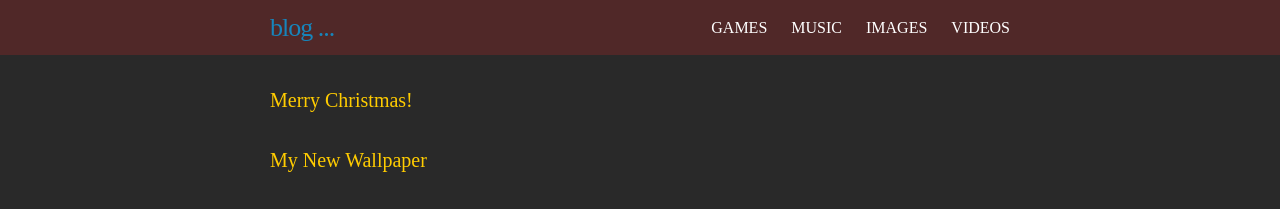
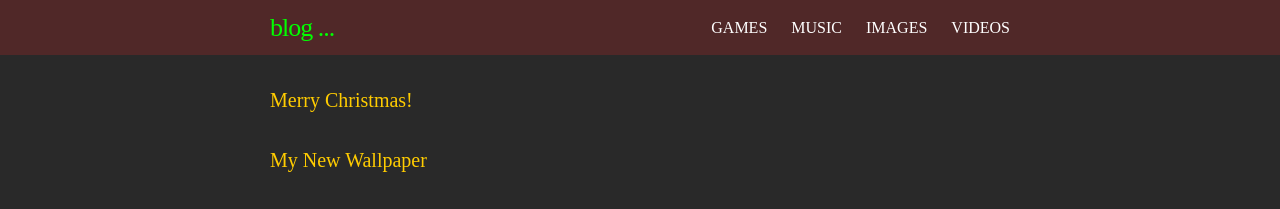
Before and after one commit to skandyn-sh/skandyn-sh.github.io, a Jekyll site: the page built from index.html, in a window 1280 px wide. Shown: the top 209 px of the page. Built offline with Jekyll 4.4.1, drawn with Linux system fonts in a browser that asks for light colours; nearby versions of some CDN libraries; library files that are not in the unit come from our copies; comment, search, counter and statistics services are not loaded.

Commit message:
Update _layout.scss

```diff
--- a/_sass/_layout.scss
+++ b/_sass/_layout.scss
@@ -17,7 +17,7 @@
 
     &,
     &:visited {
-        color: $grey-color-dark;
+        color: $text-color3;
     }
 }
 
```
